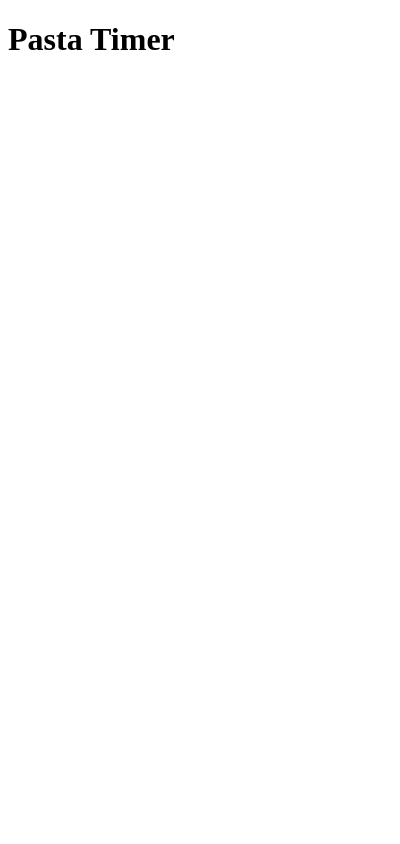
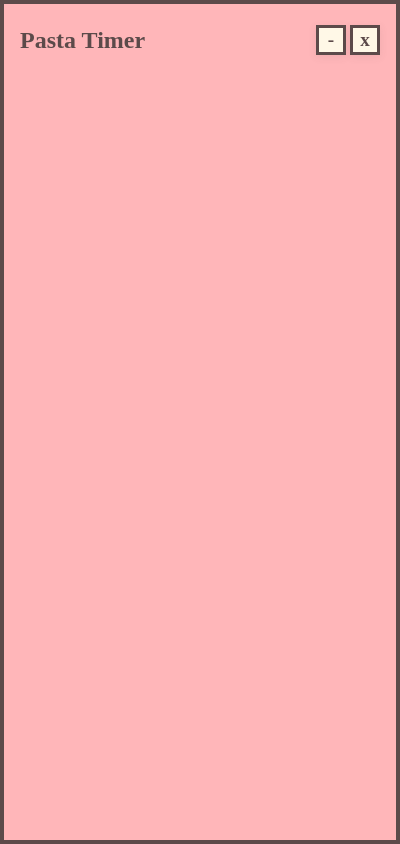
Before and after one commit to caglaozbb/pasta-timer, an Electron app: page src/renderer/index.html in a window 400 px wide. Drawn offline with Linux system fonts and the light colour scheme.

Commit message:
Customize window and added titlebar

```diff
--- a/src/renderer/assets/base.css
+++ b/src/renderer/assets/base.css
@@ -0,0 +1,123 @@
+:root {
+
+  --background-primary: #FFB6B9;
+  --background-secondary: #FFF8E7;
+  --text-primary: #5C4A4A;
+  --button-primary: #A8E6CF;
+
+  --text-secondary: #7A6B6B;
+  --text-muted: #9A8A8A;
+  --button-hover: #95D4B8;
+  --button-active: #82C2A5;
+
+  --shadow-light: 0 2px 8px rgba(92, 74, 74, 0.1);
+  --shadow-medium: 0 4px 12px rgba(92, 74, 74, 0.15);
+  --shadow-heavy: 0 8px 24px rgba(92, 74, 74, 0.2);
+
+
+  --spacing-xs: 4px;
+  --spacing-sm: 8px;
+  --spacing-md: 16px;
+  --spacing-lg: 24px;
+  --spacing-xl: 32px;
+  --spacing-xxl: 48px;
+
+  --radius-sm: 6px;
+  --radius-md: 12px;
+  --radius-lg: 18px;
+  --radius-xl: 24px;
+
+  --transition-fast: 0.15s ease;
+  --transition-normal: 0.3s ease;
+  --transition-slow: 0.5s ease;
+}
+
+
+*,
+*::before,
+*::after {
+  box-sizing: border-box;
+  margin: 0;
+  padding: 0;
+}
+
+html {
+  font-size: 16px;
+  scroll-behavior: smooth;
+}
+
+body {
+  font-family: 'Baloo 2';
+  font-size: 1rem;
+  font-weight: 600;
+  line-height: 1.6;
+  color: var(--text-primary);
+  background-color: var(--background-primary);
+  text-rendering: optimizeLegibility;
+  -webkit-font-smoothing: antialiased;
+  -moz-osx-font-smoothing: grayscale;
+  user-select: none;
+}
+
+
+h1, h2, h3, h4, h5, h6 {
+  font-weight: 700;
+  line-height: 1.2;
+  margin-bottom: var(--spacing-md);
+  color: var(--text-primary);
+}
+
+h1 { font-size: 2.5rem; }
+h2 { font-size: 2rem; }
+h3 { font-size: 1.75rem; }
+h4 { font-size: 1.5rem; }
+h5 { font-size: 1.25rem; }
+h6 { font-size: 1rem; }
+
+p {
+  margin-bottom: var(--spacing-md);
+  color: var(--text-secondary);
+  font-weight: 400;
+}
+
+a {
+  color: var(--text-primary);
+  text-decoration: none;
+  transition: color var(--transition-fast);
+}
+
+a:hover {
+  color: var(--text-secondary);
+}
+
+
+button {
+  font-family: 'Baloo 2';
+  font-size: inherit;
+  font-weight: 600;
+  border: none;
+  background-color: var(--button-primary);
+  color: var(--text-primary);
+  cursor: pointer;
+  transition: all var(--transition-fast);
+  border-radius: var(--radius-md);
+  padding: var(--spacing-sm) var(--spacing-md);
+  box-shadow: var(--shadow-light);
+}
+
+
+.text-center { text-align: center; }
+.text-left { text-align: left; }
+.text-right { text-align: right; }
+
+.flex { display: flex; }
+.flex-center {
+  display: flex;
+  align-items: center;
+  justify-content: center;
+}
+.flex-column { flex-direction: column; }
+.flex-wrap { flex-wrap: wrap; }
+
+.hidden { display: none; }
+.visible { display: block; }
--- a/src/renderer/assets/main.css
+++ b/src/renderer/assets/main.css
@@ -0,0 +1,82 @@
+@import './base.css';
+
+html {
+  border: 4px solid var(--text-primary);
+  margin: 0;
+  padding: 0;
+  box-sizing: border-box;
+}
+
+body {
+  display: flex;
+  align-items: center;
+  justify-content: center;
+  overflow: hidden !important;
+  user-select: none !important;
+  background: var(--background-primary)
+}
+
+#app {
+  display: flex;
+  align-items: center;
+  justify-content: center;
+  flex-direction: column;
+  width: 100%;
+  height: calc(100vh - 8px);
+  padding: var(--spacing-lg);
+  box-sizing: border-box;
+  position: relative;
+}
+
+.titlebar {
+  position: fixed;
+  top: 20px;
+  left: 4px;
+  right: 4px;
+  height: 40px;
+  background-color: var(--background-primary);
+  display: flex;
+  align-items: center;
+  justify-content: space-between;
+  padding: 0 var(--spacing-md);
+  z-index: 1000;
+  -webkit-app-region: drag;
+}
+
+.titlebar span {
+  font-weight: 600;
+  color: var(--text-primary);
+  font-size: 1.5rem;
+  margin-left: 0;
+  flex-shrink: 0;
+}
+
+.window-controls {
+  display: flex;
+  gap: var(--spacing-xs);
+  -webkit-app-region: no-drag;
+  margin-right: 0;
+  flex-shrink: 0;
+}
+
+
+.window-controls button {
+  width: 30px;
+  height: 30px;
+  border-radius: 0;
+  font-size: 1.2rem;
+  font-weight: 700;
+  background-color: var(--background-secondary);
+  color: var(--text-primary);
+  border: 3px solid var(--text-primary);
+  transition: all var(--transition-fast);
+  display: flex;
+  align-items: center;
+  justify-content: center;
+  padding: 0;
+  line-height: 1;
+}
+
+.window-controls button:hover {
+  transform: scale(1.05);
+}
--- a/src/renderer/index.html
+++ b/src/renderer/index.html
@@ -6,15 +6,28 @@
     <!-- https://developer.mozilla.org/en-US/docs/Web/HTTP/CSP -->
     <meta
       http-equiv="Content-Security-Policy"
-      content="default-src 'self'; script-src 'self'; style-src 'self' 'unsafe-inline'; img-src 'self' data:"
-    />
+      content="default-src 'self';
+           script-src 'self';
+           style-src 'self' 'unsafe-inline' https://fonts.googleapis.com;
+           font-src 'self' https://fonts.gstatic.com;
+           img-src 'self' data:"
+/>
 
+    <link rel="preconnect" href="https://fonts.googleapis.com">
+    <link rel="preconnect" href="https://fonts.gstatic.com" crossorigin>
+    <link href="https://fonts.googleapis.com/css2?family=Baloo+2:wght@400..800&display=swap" rel="stylesheet">
     <link href="./assets/main.css" type="text/css" rel="stylesheet" />
   </head>
 
   <body>
     <div id="app">
-     <h1>Pasta Timer</h1>
+      <div class="titlebar">
+        <span>Pasta Timer</span>
+        <div class="window-controls">
+          <button id="btn-min">-</button>
+          <button id="btn-close">x</button>
+        </div>
+      </div>
     </div>
 
     <script type="module" src="./src/renderer.js"></script>
```
Also changed, not shown: src/main/index.js (+5 -2 lines).
